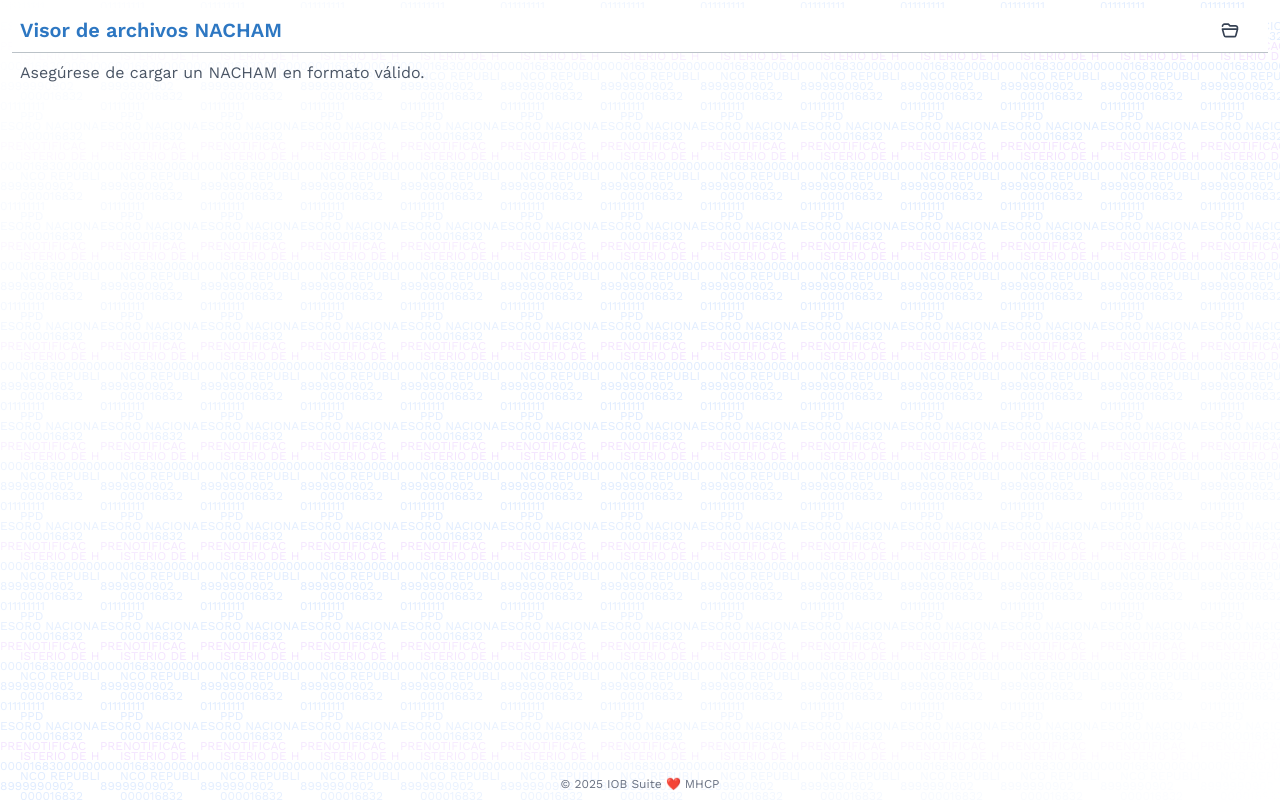
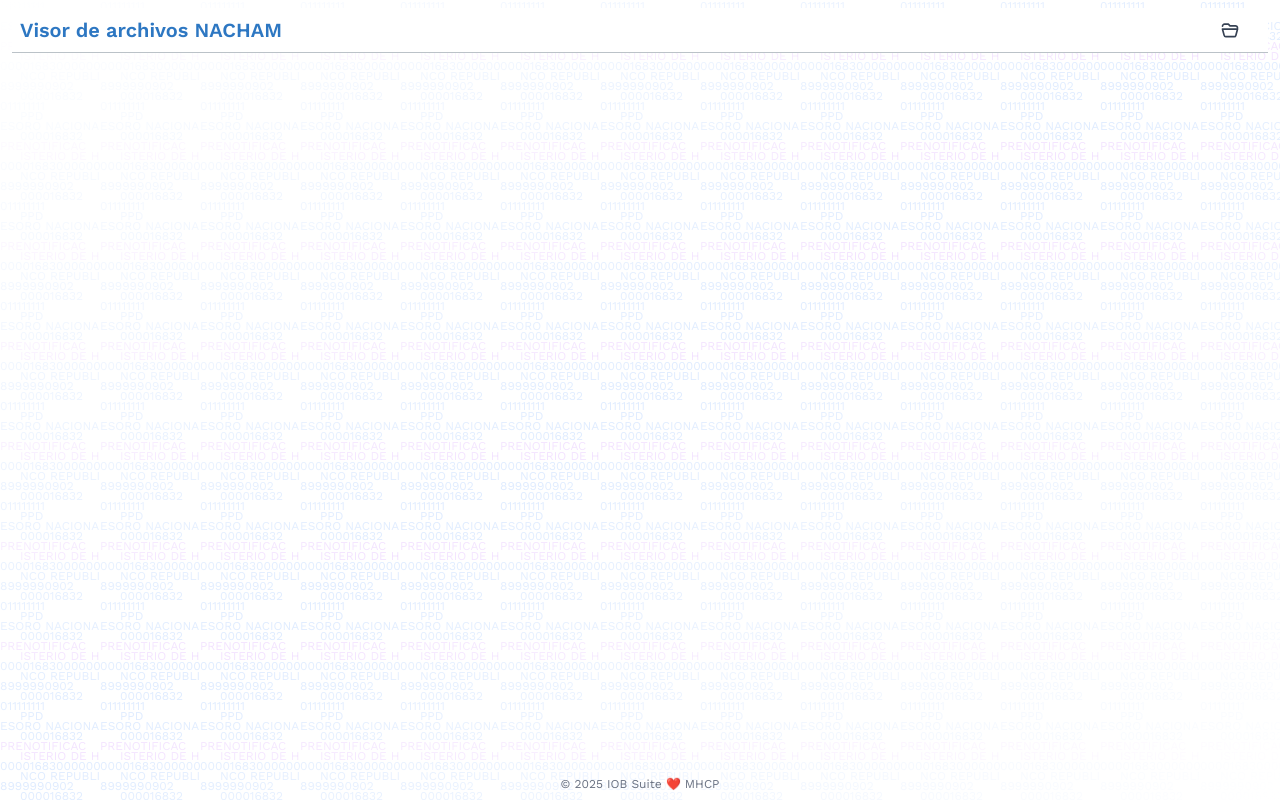
Before and after one commit to whs465/n-v-web, a Next.js app: page / in a window 1280 px wide. Built offline with nearby package versions, Linux system fonts and the light colour scheme.

Commit message:
delete initial info line

```diff
--- a/src/app/page.tsx
+++ b/src/app/page.tsx
@@ -804,10 +804,10 @@
         <>
             {/* Header */}
             <header className="w-full bg-white border-b border-[#BBC2C8] font-sans">
-                <div className="w-full flex items-center justify-between py-2 px-2">
+                <div className="mx-auto w-full max-w-[1396px] px-2 py-2 grid grid-cols-[290px_minmax(0,1fr)] gap-3 items-center">
                     <h1 className="m-0 text-xl font-semibold text-[#2D77C2]">Visor de archivos NACHAM</h1>
 
-                    <div className="flex items-center space-x-4">
+                    <div className="flex items-center justify-end space-x-4 min-w-0">
                         {fileName && (
                             <div className="flex items-center text-gray-700 text-sm min-w-0">
                                 <span className="max-w-[42vw] break-all">{fileName}</span>
@@ -921,7 +921,8 @@
             {/* Main */}
             <main className="p-2 space-y-6 overflow-x-auto">
                 {records.length > 0 ? (
-                    <div className="m-2 min-w-[1100px] grid grid-cols-[290px_minmax(0,1fr)] gap-3">
+                    <div className="w-full overflow-x-auto">
+                    <div className="m-2 mx-auto w-max min-w-[1100px] grid grid-cols-[290px_1080px] gap-3">
                         <aside className="rounded-xl border border-slate-200 bg-white p-3 h-[80vh] flex flex-col">
                             <div className="grid grid-cols-2 gap-2">
                                 <div className="rounded-lg border border-slate-200 p-2">
@@ -1109,8 +1110,9 @@
                         </div>
                         </div>
                     </div>
+                    </div>
                 ) : (
-                    <p className="text-gray-600">Asegúrese de cargar un NACHAM en formato válido.</p>
+                    <></>
                 )}
 
                 <NachamModal
```
